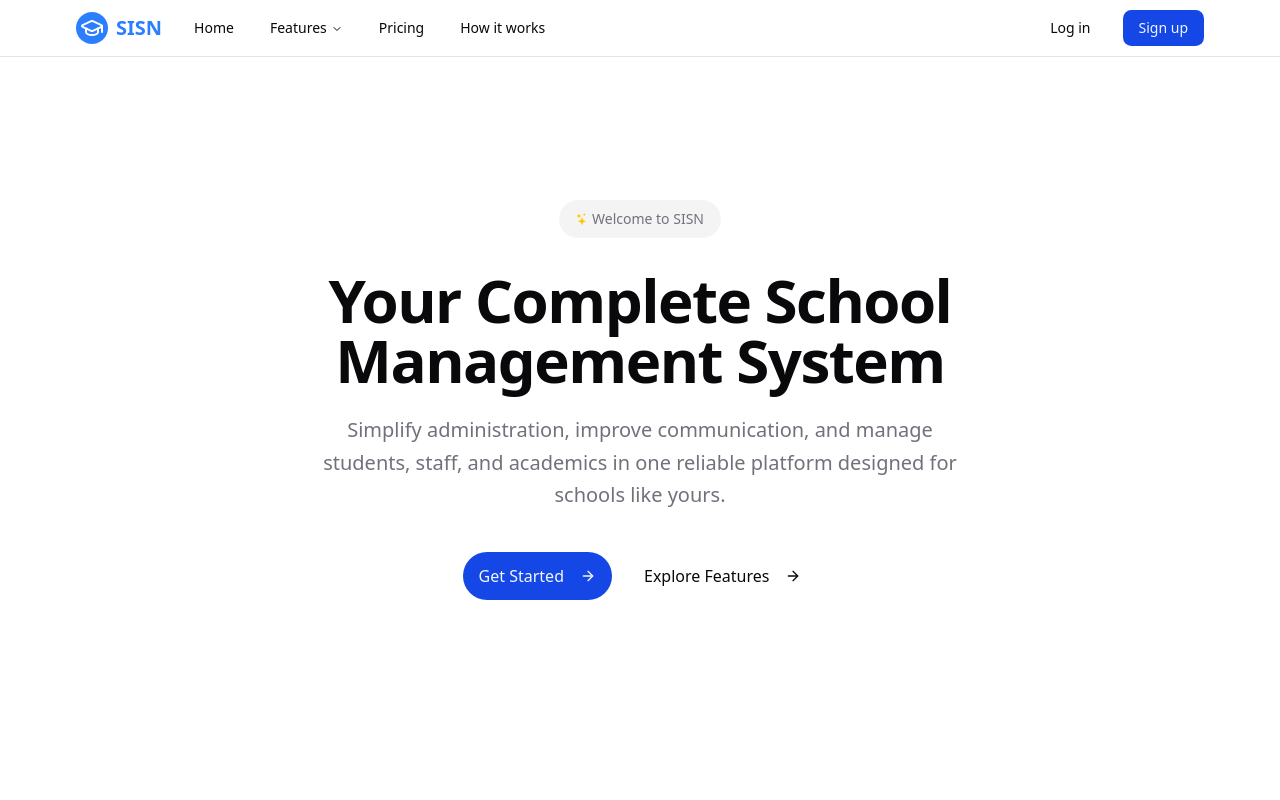
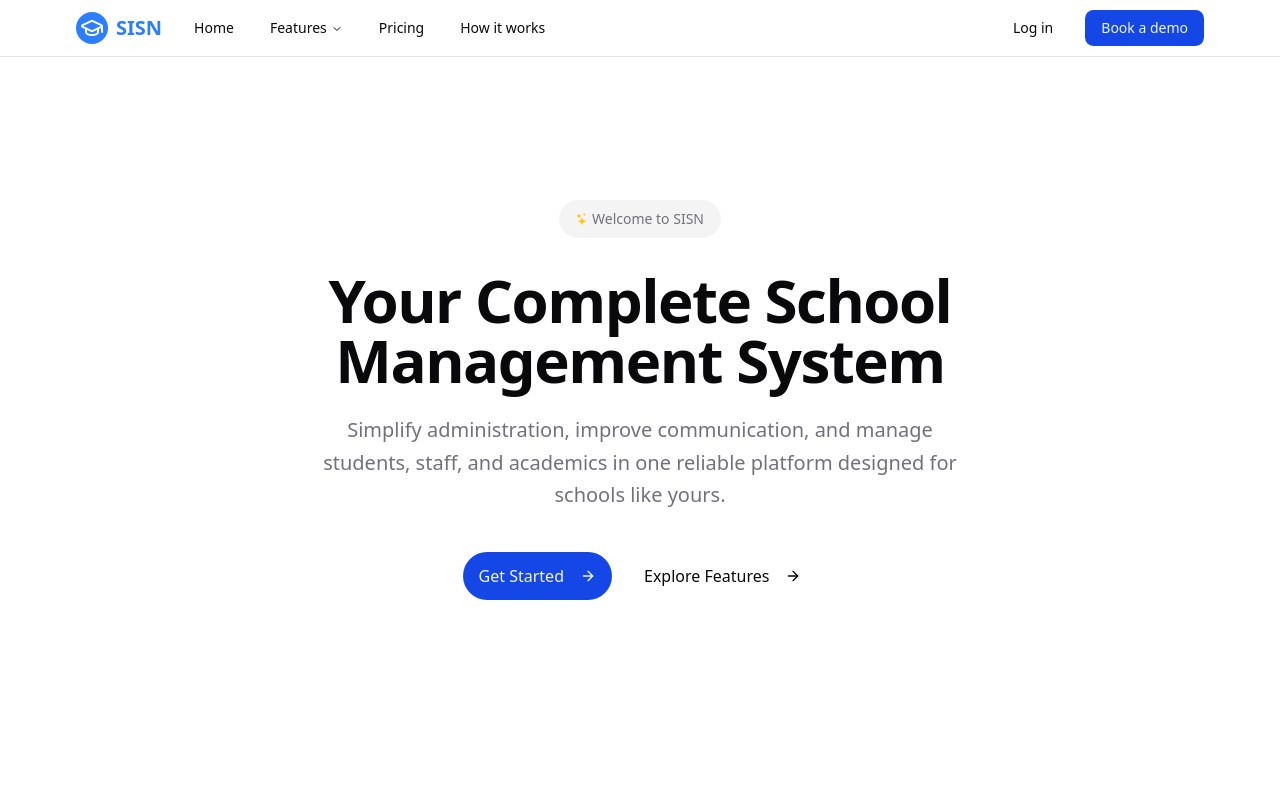
Before and after one commit to a10group/sisn, a Next.js app: page / in a window 1280 px wide. Shown: the top 800 px of the page. Built offline with nearby package versions, Linux system fonts and the light colour scheme.

Commit message:
Home Page Update

```diff
--- a/components/frontend/tabbed-features.tsx
+++ b/components/frontend/tabbed-features.tsx
@@ -16,6 +16,8 @@
   CreditCard,
 } from "lucide-react";
 import { Tabs, TabsList, TabsTrigger, TabsContent } from "@/components/ui/tabs";
+import { StarIcon } from "@/icons/title";
+import SmallTitle from "@/components/frontend/small-title";
 
 const features = [
   {
@@ -307,6 +309,10 @@
       <div className="max-w-6xl mx-auto">
         {/* Section Header */}
         <div className="text-center mb-14">
+          <SmallTitle
+            title="Additional Features"
+            icon={<StarIcon className="h-4 w-4 text-yellow-400" />}
+          />
           <h2 className="text-3xl md:text-4xl font-bold text-foreground mb-4 text-balance">
             Everything You Need to Run Your School
           </h2>
--- a/components/site-header.tsx
+++ b/components/site-header.tsx
@@ -221,8 +221,12 @@
           </div>
 
           <div className="hidden md:flex items-center space-x-4">
-            <Button variant="ghost">Log in</Button>
-            <Button>Sign up</Button>
+            <Button asChild variant="ghost">
+              <Link href="/login">Log in</Link>
+            </Button>
+            <Button asChild>
+              <Link href="/contact-us">Book a demo</Link>
+            </Button>
           </div>
 
           <Sheet open={open} onOpenChange={setOpen}>
--- a/components/ui/button.tsx
+++ b/components/ui/button.tsx
@@ -1,11 +1,11 @@
-import * as React from "react"
-import { cva, type VariantProps } from "class-variance-authority"
-import { Slot } from "radix-ui"
+import * as React from "react";
+import { cva, type VariantProps } from "class-variance-authority";
+import { Slot } from "radix-ui";
 
-import { cn } from "@/lib/utils"
+import { cn } from "@/lib/utils";
 
 const buttonVariants = cva(
-  "inline-flex items-center justify-center gap-2 whitespace-nowrap rounded-md text-sm font-medium transition-all disabled:pointer-events-none disabled:opacity-50 [&_svg]:pointer-events-none [&_svg:not([class*='size-'])]:size-4 shrink-0 [&_svg]:shrink-0 outline-none focus-visible:border-ring focus-visible:ring-ring/50 focus-visible:ring-[3px] aria-invalid:ring-destructive/20 dark:aria-invalid:ring-destructive/40 aria-invalid:border-destructive",
+  "cursor-pointer inline-flex items-center justify-center gap-2 whitespace-nowrap rounded-md text-sm font-medium transition-all disabled:pointer-events-none disabled:opacity-50 [&_svg]:pointer-events-none [&_svg:not([class*='size-'])]:size-4 shrink-0 [&_svg]:shrink-0 outline-none focus-visible:border-ring focus-visible:ring-ring/50 focus-visible:ring-[3px] aria-invalid:ring-destructive/20 dark:aria-invalid:ring-destructive/40 aria-invalid:border-destructive",
   {
     variants: {
       variant: {
@@ -35,8 +35,8 @@
       variant: "default",
       size: "default",
     },
-  }
-)
+  },
+);
 
 function Button({
   className,
@@ -46,9 +46,9 @@
   ...props
 }: React.ComponentProps<"button"> &
   VariantProps<typeof buttonVariants> & {
-    asChild?: boolean
+    asChild?: boolean;
   }) {
-  const Comp = asChild ? Slot.Root : "button"
+  const Comp = asChild ? Slot.Root : "button";
 
   return (
     <Comp
@@ -58,7 +58,7 @@
       className={cn(buttonVariants({ variant, size, className }))}
       {...props}
     />
-  )
+  );
 }
 
-export { Button, buttonVariants }
+export { Button, buttonVariants };
```
